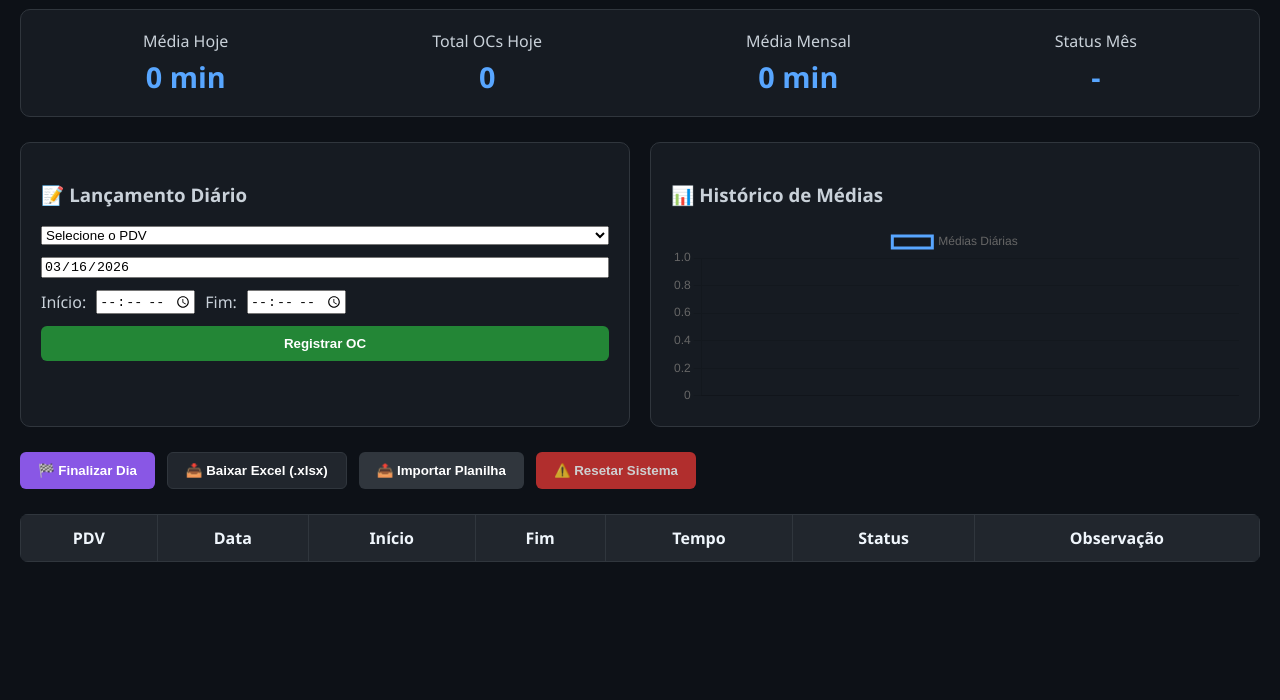
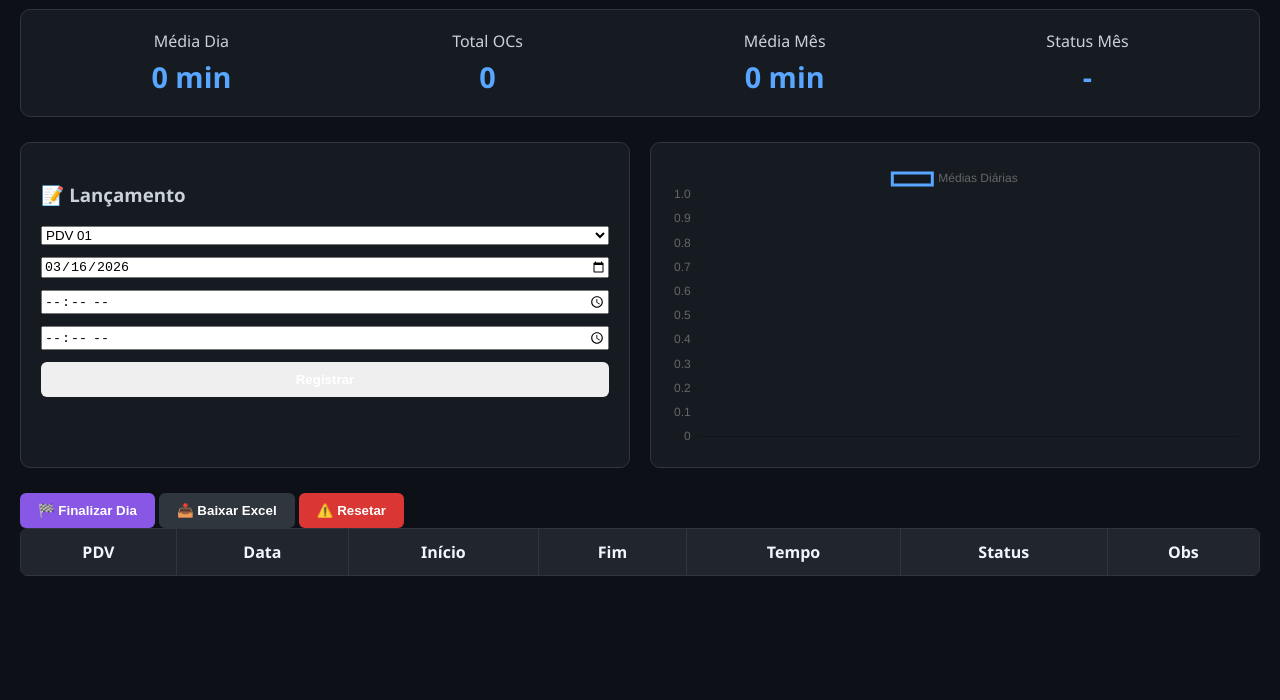
Before and after one commit to lkirasantos/RelatorioDiario, a plain HTML site: page index.html in a window 1280 px wide. Shown: the part 100-800 px from the top of the page. Drawn offline with nearby package versions, Linux system fonts and the light colour scheme.

Commit message:
Update index.html

```diff
--- a/index.html
+++ b/index.html
@@ -2,72 +2,56 @@
 <html lang="pt-br">
 <head>
     <meta charset="UTF-8">
-    <meta name="viewport" content="width=device-width, initial-scale=1.0">
-    <title>Gestão de Performance PDV</title>
-    <link rel="stylesheet" href="style.css?v=6">
+    <title>PDV Master</title>
+    <link rel="stylesheet" href="style.css?v=10">
     <script src="https://cdn.sheetjs.com/xlsx-0.20.0/package/dist/xlsx.full.min.js"></script>
     <script src="https://cdn.jsdelivr.net/npm/chart.js"></script>
 </head>
 <body>
-
-    <h1>🚀 Gestão de Performance PDV</h1>
+    <h1>📊 Gestão PDV</h1>
 
     <div class="summary-card">
-        <div class="stat-item">Média Hoje<span id="avg-day">0 min</span></div>
-        <div class="stat-item">Total OCs Hoje<span id="total-ocs">0</span></div>
-        <div class="stat-item">Média Mensal<span id="avg-month">0 min</span></div>
+        <div class="stat-item">Média Dia<span id="avg-day">0 min</span></div>
+        <div class="stat-item">Total OCs<span id="total-ocs">0</span></div>
+        <div class="stat-item">Média Mês<span id="avg-month">0 min</span></div>
         <div class="stat-item">Status Mês<span id="status-month">-</span></div>
     </div>
 
     <div class="main-container">
         <div class="section-box">
-            <h3>📝 Lançamento Diário</h3>
+            <h3>📝 Lançamento</h3>
             <div class="manual-form">
                 <select id="m-pdv">
-                    <option value="">Selecione o PDV</option>
                     <option value="PDV 01">PDV 01</option>
                     <option value="PDV 02">PDV 02</option>
                     <option value="PDV 03">PDV 03</option>
-                    <option value="PDV 04">PDV 04</option>
                 </select>
-                <input type="date" id="m-data" readonly>
-                <div class="time-group">
-                    <label>Início:</label><input type="time" id="m-inicio">
-                    <label>Fim:</label><input type="time" id="m-fim">
-                </div>
-                <button onclick="addManualRow()" class="btn-add">Registrar OC</button>
+                <input type="date" id="m-data">
+                <input type="time" id="m-inicio">
+                <input type="time" id="m-fim">
+                <button onclick="addManualRow()">Registrar</button>
             </div>
         </div>
-
         <div class="section-box">
-            <h3>📊 Histórico de Médias</h3>
-            <canvas id="historyChart" style="max-height: 180px;"></canvas>
+            <canvas id="historyChart"></canvas>
         </div>
     </div>
 
-    <div class="actions-bar">
-        <button onclick="finalizarDia()" class="btn-finish">🏁 Finalizar Dia</button>
-        <button onclick="exportarExcel()" class="btn-export">📥 Baixar Excel (.xlsx)</button>
-        <button onclick="document.getElementById('file-upload').click()" class="btn-import">📤 Importar Planilha</button>
-        <input type="file" id="file-upload" accept=".xlsx, .xls, .csv" style="display:none">
-        <button onclick="limparTudo()" class="btn-danger">⚠️ Resetar Sistema</button>
+    <div class="actions">
+        <button onclick="finalizarDia()" style="background:#8957e5">🏁 Finalizar Dia</button>
+        <button onclick="exportarExcel()" style="background:#30363d">📥 Baixar Excel</button>
+        <button onclick="limparTudo()" style="background:#da3633">⚠️ Resetar</button>
     </div>
 
     <table id="data-table">
         <thead>
             <tr>
-                <th>PDV</th>
-                <th>Data</th>
-                <th>Início</th>
-                <th>Fim</th>
-                <th>Tempo</th>
-                <th>Status</th>
-                <th>Observação</th>
+                <th>PDV</th><th>Data</th><th>Início</th><th>Fim</th><th>Tempo</th><th>Status</th><th>Obs</th>
             </tr>
         </thead>
         <tbody></tbody>
     </table>
 
-    <script src="script.js"></script>
+    <script src="script.js?v=10"></script>
 </body>
 </html>
```
